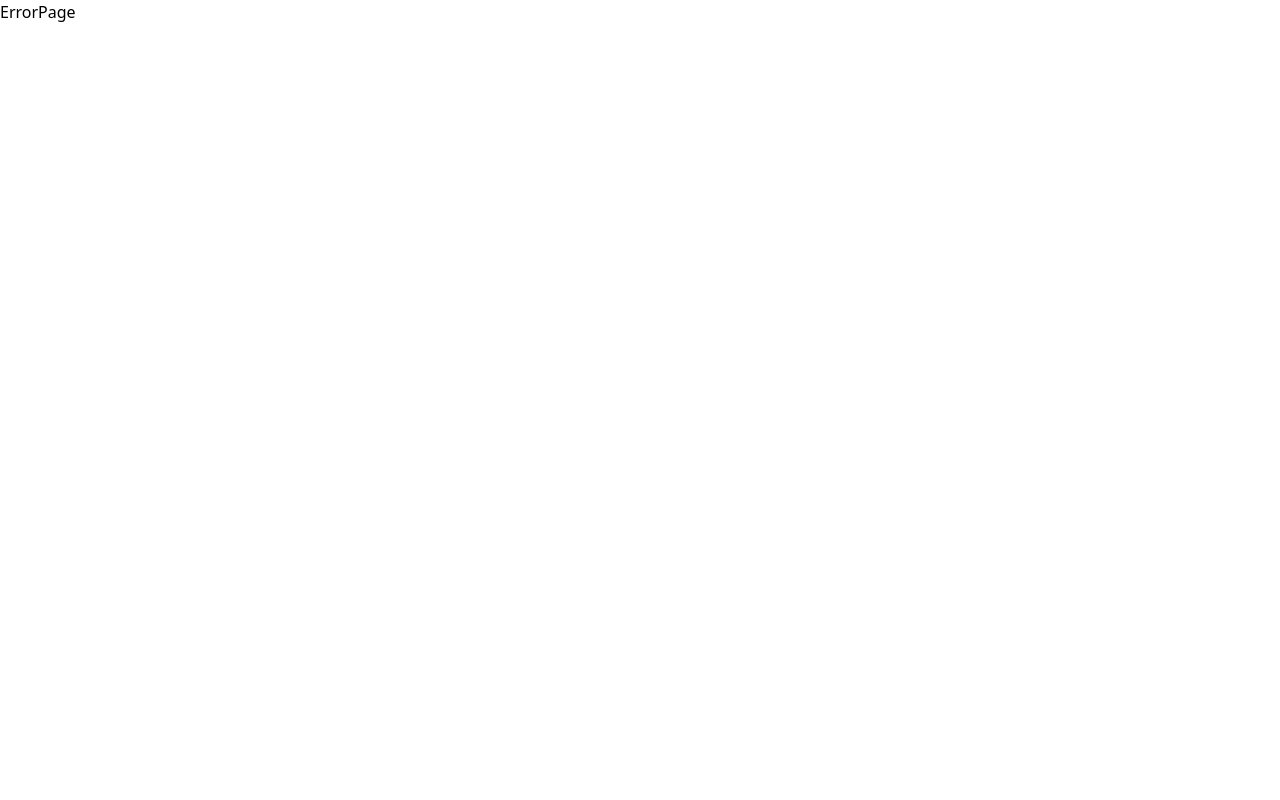
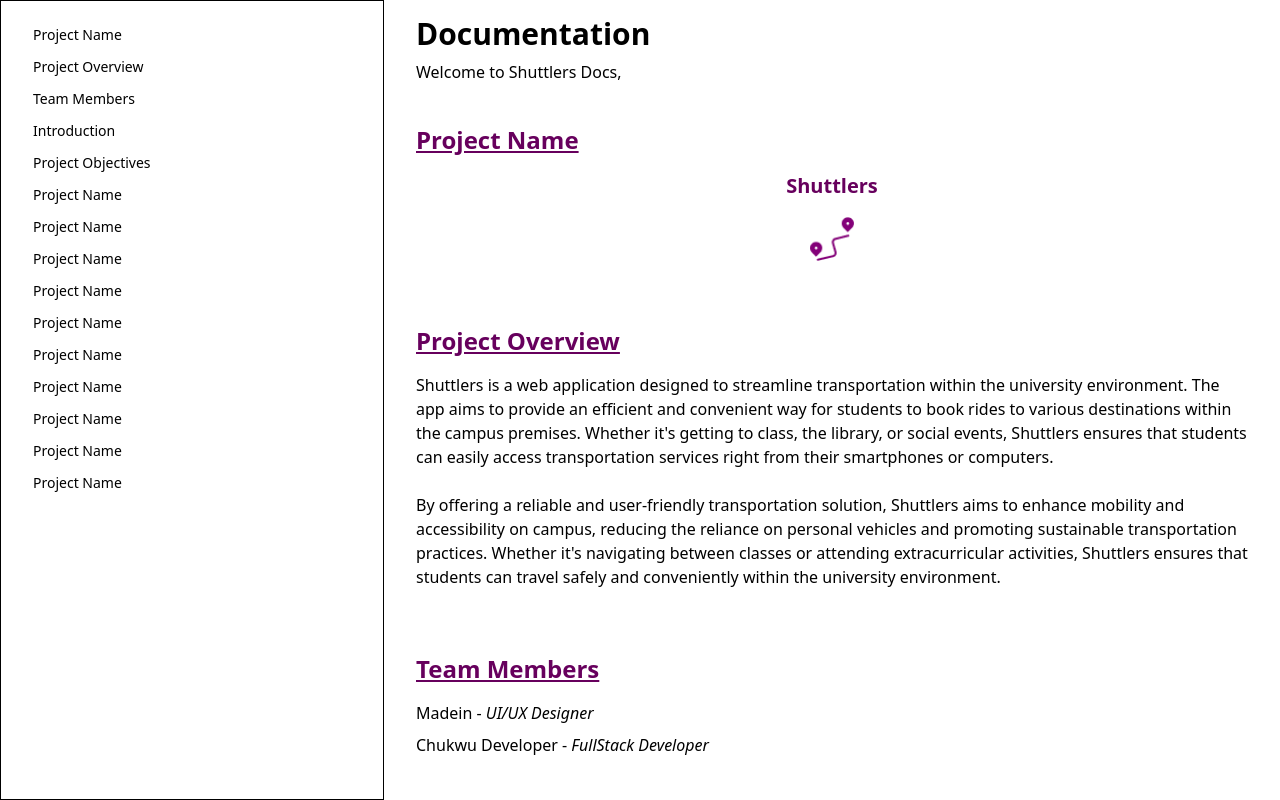
Before and after one commit to beginners-lock/shuttlers, a React (Create React App) app: page /docs in a window 1280 px wide. Before the commit this address had no page. Built offline with nearby package versions, Linux system fonts and the light colour scheme.

Commit message:
created the documentation page

```diff
--- a/src/index.tsx
+++ b/src/index.tsx
@@ -16,6 +16,7 @@ import Changepassword from './pages/Changepassword';
 import Settings from './pages/Settings';
 import SignupD from './pages/SignupD';
 import SigninD from './pages/SigninD';
+import Documentation from './pages/Documentation';
 
 const router = createBrowserRouter([
 	{
@@ -54,6 +55,10 @@ const router = createBrowserRouter([
 	{
 		path: "/driver/signin",
 		element: <SigninD/>
+	},
+	{
+		path: "/docs",
+		element: <Documentation/>
 	}
 ]);
 
--- /dev/null
+++ b/src/pages/Documentation.tsx
@@ -0,0 +1,76 @@
+import { PRIMARY800 } from "../theme/colors";
+
+export default function Documentation(){
+    return(
+        <div className="w-full h-full flex flex-row items-start justify-end box-border overflow-x-hidden">
+            <div className="left-0 fixed px-8 pt-4 w-[30%] h-full box-border border border-black">
+                <div className="mt-2 text-sm">Project Name</div>
+                <div className="mt-3 text-sm">Project Overview</div>
+                <div className="mt-3 text-sm">Team Members</div>
+                <div className="mt-3 text-sm">Introduction</div>
+                <div className="mt-3 text-sm">Project Objectives</div>
+                <div className="mt-3 text-sm">Project Name</div>
+                <div className="mt-3 text-sm">Project Name</div>
+                <div className="mt-3 text-sm">Project Name</div>
+                <div className="mt-3 text-sm">Project Name</div>
+                <div className="mt-3 text-sm">Project Name</div>
+                <div className="mt-3 text-sm">Project Name</div>
+                <div className="mt-3 text-sm">Project Name</div>
+                <div className="mt-3 text-sm">Project Name</div>
+                <div className="mt-3 text-sm">Project Name</div>
+                <div className="mt-3 text-sm">Project Name</div>
+            </div>
+            <div className="w-[70%] px-8 pt-4 pb-8 overflow-y-auto box-border">
+                <h1 className="font-bold text-3xl">Documentation</h1>
+                <h3 className="text-md mt-2">Welcome to Shuttlers Docs,</h3>
+
+                <div className="mt-10">
+                    <div className="font-bold text-2xl underline" style={{color: PRIMARY800}}>Project Name</div>
+                    <div className="flex flex-col items-center justify-start mt-4">
+                        <div className="font-bold text-xl" style={{color: PRIMARY800}}>Shuttlers</div>
+                        <img className="w-12 mt-4" src="../logo.png"/>
+                    </div>
+                </div>
+
+                <div className="mt-16">
+                    <div className="font-bold text-2xl underline" style={{color: PRIMARY800}}>Project Overview</div>
+                    <div className="mt-4">
+                        Shuttlers is a web application designed to streamline transportation within the university environment.
+                        The app aims to provide an efficient and convenient way for students to book rides to various destinations within the campus premises.
+                        Whether it's getting to class, the library, or social events, Shuttlers ensures that students can easily access transportation services right from their smartphones or computers.
+                        <br/><br/>
+                        By offering a reliable and user-friendly transportation solution, Shuttlers aims to enhance mobility and accessibility on campus, reducing the reliance on personal vehicles and promoting sustainable transportation practices.
+                        Whether it's navigating between classes or attending extracurricular activities, Shuttlers ensures that students can travel safely and conveniently within the university environment.
+                    </div>
+                </div>
+
+                <div className="mt-16">
+                    <div className="font-bold text-2xl underline" style={{color: PRIMARY800}}>Team Members</div>
+                    <div className="mt-4">Madein - <em>UI/UX Designer</em></div>
+                    <div className="mt-2">Chukwu Developer - <em>FullStack Developer</em></div>
+                </div>
+
+                <div className="mt-16">
+                    <div className="font-bold text-2xl underline" style={{color: PRIMARY800}}>Introduction</div>
+                    <div className="mt-4">
+                        In the bustling environment of university campuses, efficient transportation is paramount for students to navigate between classes, activities, and various campus facilities.
+                        Recognizing this need, we introduce Shuttlers, a cutting-edge web application poised to revolutionize transportation within the university environment.
+                        <br/><br/>
+                        Gone are the days of waiting in long queues or struggling to find pick-up.
+                        Shuttlers offers a user-friendly platform where students can effortlessly request rides to their desired destinations within the campus area.
+                        Whether it's a quick trip to class, a visit to the library, or attending extracurricular activities, Shuttlers ensures that students can access transportation services with just a few taps on their devices.
+                        Beyond convenience, Shuttlers prioritizes safety and reliability as drivers are properly screened and srutinized by the admin before being accepted as a registered shuttler driver.
+                        <br/><br/>
+                        In this documentation, we delve into the various aspects of the Shuttlers project, including its objectives, features, system architecture, and deployment strategies.
+                        By harnessing technology to address the transportation needs of students, Shuttlers aims to enhance mobility, accessibility, and overall campus experience.
+                        Welcome to Shuttlers – your gateway to seamless transportation within the university environment.
+                    </div>
+                </div>
+
+                <div className="mt-16">
+                    <div className="font-bold text-2xl underline" style={{color: PRIMARY800}}>Project Objectives</div>
+                </div>
+            </div>
+        </div>
+    );
+}
```
